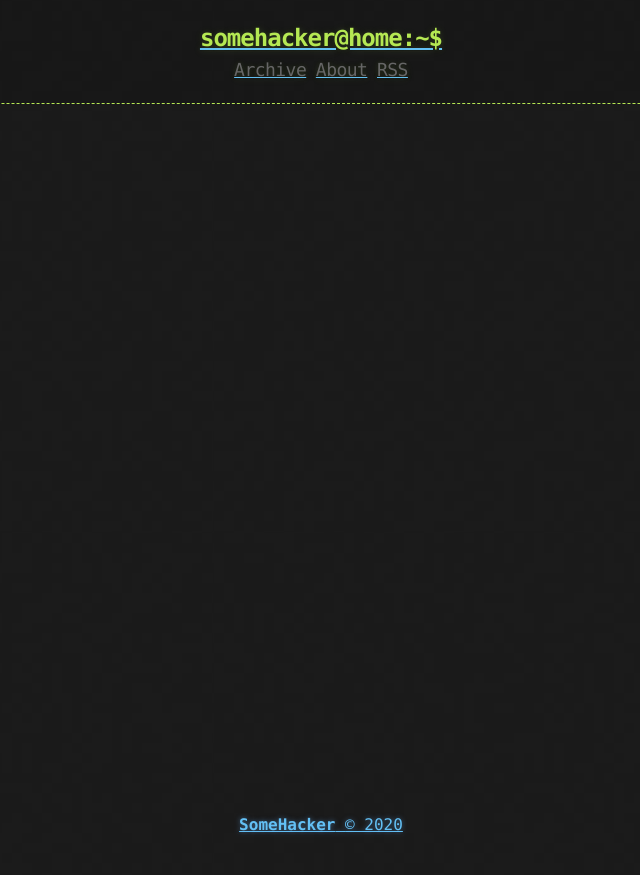
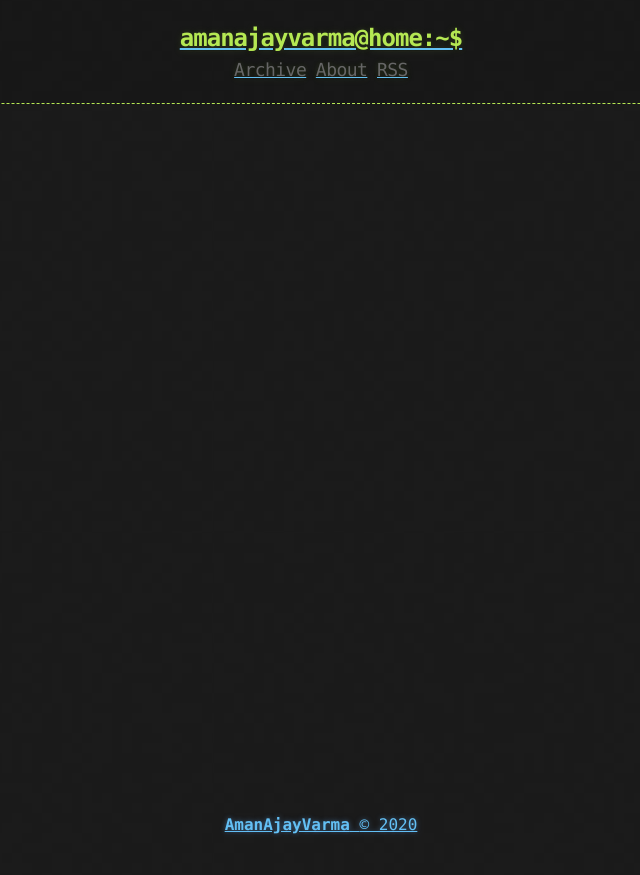
Before and after one commit to tocttou/hacker-blog, a Jekyll site: the page built from index.html, in a window 1280 px wide. Shown: the top 875 px of the page, without its empty margins (319-959 px from the left). Built offline with Jekyll 4.4.1, drawn with Linux system fonts in a browser that asks for light colours; the list of posts is cut into pages by our own code.

Commit message:
Update _config.yml

```diff
--- a/_config.yml
+++ b/_config.yml
@@ -1,8 +1,8 @@
-title: Hacker-Blog
-description: "A Jekyll Blog Theme For Hackers"
+title: amanajayvarma
+description: "A coding blog"
 author:
-  name: "SomeHacker"
-  email: "someone@somewebsite.somedomain"
+  name: "AmanAjayVarma"
+  email: "amanajayvarma@gmail.com"
   url: "amanajayvarma.github.io"
 
 baseurl: /
@@ -28,7 +28,7 @@ plugins:
   - jekyll-sitemap
 
 # Custom variables
-owner : "SomeHacker"
-year : "2018"
+owner : "AmanAjayVarma"
+year : {{ currentyear }}
 
 theme: jekyll-theme-cayman
```
